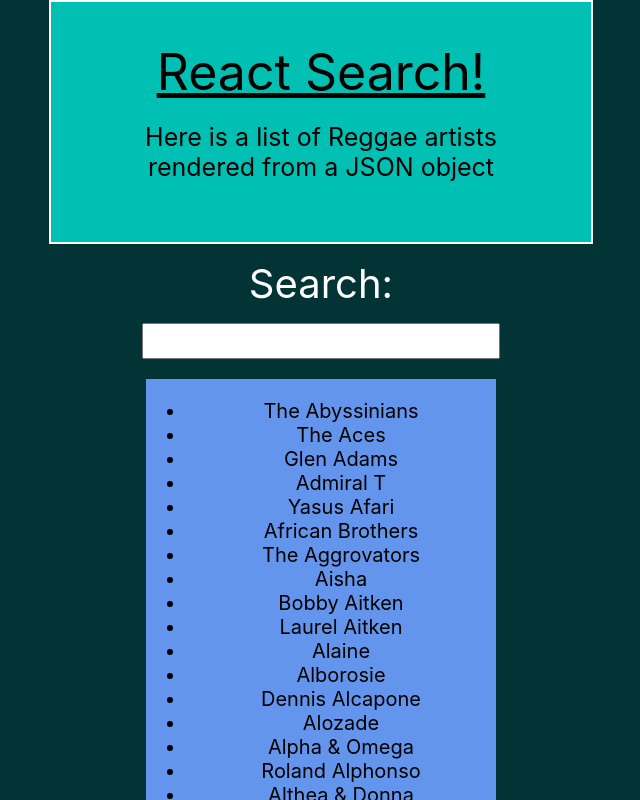
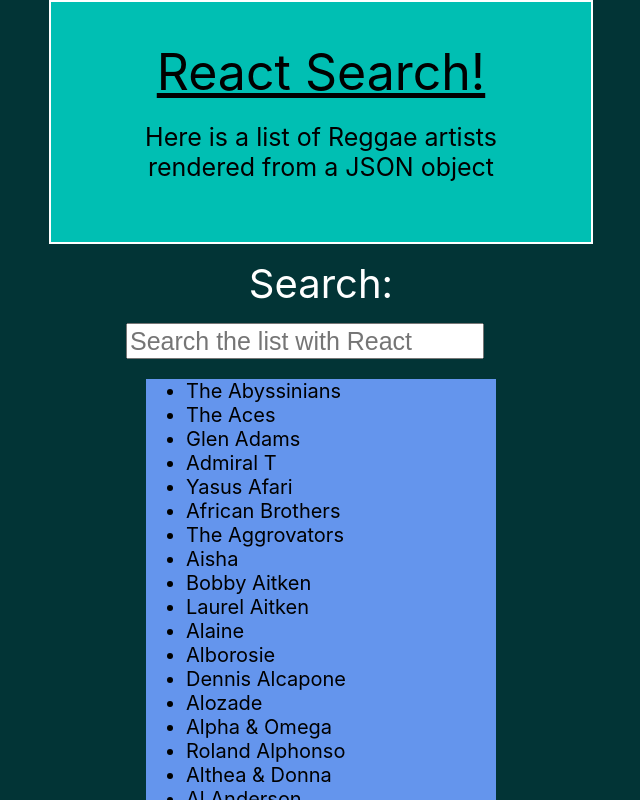
Before and after one commit to chloefullstack/React-Search, a React (Create React App) app: page / in a window 1280 px wide. Shown: the top 800 px of the page, without its empty margins (319-959 px from the left). Built offline with nearby package versions, Linux system fonts and the light colour scheme.

Commit message:
get search as props

```diff
--- a/src/App.css
+++ b/src/App.css
@@ -1,5 +1,4 @@
 .App {
-  text-align: center;
   background-color: #023436;
   display: flex;
   flex-direction: column;
--- a/src/App.js
+++ b/src/App.js
@@ -1,7 +1,6 @@
 import React from 'react';
 import Header from './Components/Header'
 import SearchBar from './Components/SearchBar'
-import DisplayList from './Components/DisplayList'
 
 import './App.css';
 
@@ -11,7 +10,6 @@
     return <div className='App'>
       <Header />
       <SearchBar />
-      <DisplayList />
     </div>
   }
 }
--- a/src/Components/DisplayList.js
+++ b/src/Components/DisplayList.js
@@ -23,8 +23,9 @@
     }
 
     render() {
-        const items = this.state.ArtistsData.map(item => <li>{item}</li>)
+        const items = this.state.ArtistsData.map((item, index) => <li key={index}>{item}</li>)
         return <div className='display-list'>
+            <div>{this.props.search}</div>
             <ul>
                 {items}
             </ul>
--- a/src/Components/Header.css
+++ b/src/Components/Header.css
@@ -8,6 +8,7 @@
     display: flex;
     justify-content: center;
     flex-direction: column;
+    text-align: center;
 }
 
 .title {
--- a/src/Components/SearchBar.css
+++ b/src/Components/SearchBar.css
@@ -2,6 +2,7 @@
     color: white;
     font-size: 40px;
     padding: 15px;
+    text-align: center;
 }
 
 input {
--- a/src/Components/SearchBar.js
+++ b/src/Components/SearchBar.js
@@ -1,11 +1,24 @@
 import React from 'react';
 import './SearchBar.css'
+import DisplayList from './DisplayList'
+class SearchBar extends React.Component {
+    constructor(props) {
+        super(props)
+        this.state = {
+            search: ''
+        }
+    }
+    onChangeInput = (e) => {
+        this.setState({
+            search: e.target.value
+        })
+    }
 
-class SearchBar extends React.Component {
     render() {
         return <div >
             <div className='search'>Search:</div>
-            <input />
+            <input onChange={this.onChangeInput} placeholder='Search the list with React'/>
+            <DisplayList search={this.state.search}/>
         </div>
     }
 }
```
